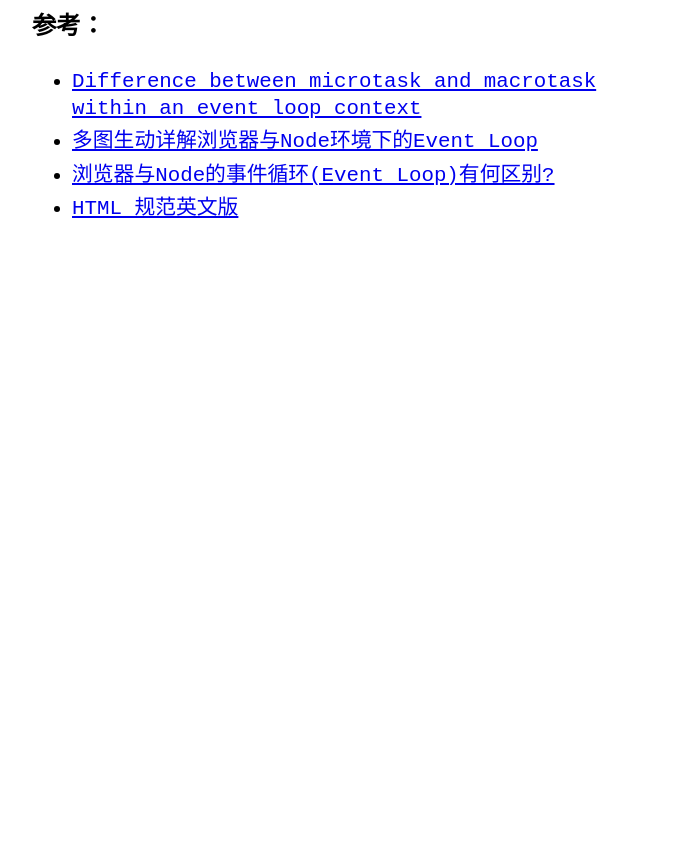
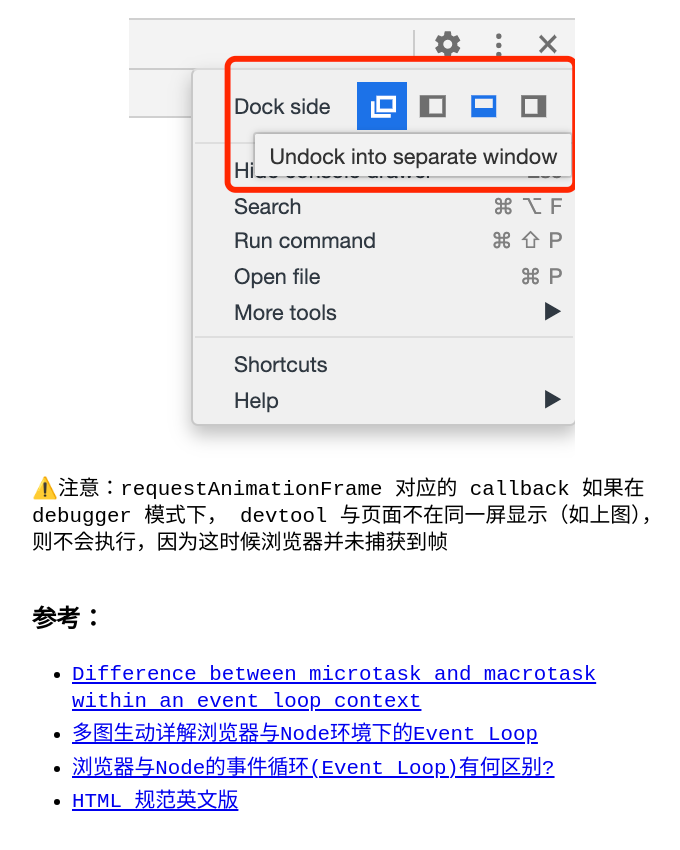
Before and after one commit to kvsur/kvsur.github.io, a Jekyll site: the page built from _posts/2020-11-30-js-event-loop.md, in a window 1280 px wide and 900 px high, scrolled down 9451 px. Shown: the top 850 px of the window, without its empty margins (288-968 px from the left). Built offline with Jekyll 4.4.1, drawn with Linux system fonts in a browser that asks for light colours; before the commit the page ends 9758 px from its top, so only the background shows below that.

Commit message:
@update eventloop - devtool tip

````diff
--- a/_posts/2020-11-30-js-event-loop.md
+++ b/_posts/2020-11-30-js-event-loop.md
@@ -382,6 +382,10 @@ function fn() {
 fn();
 ```
 
+![devtool-png](/assets/images/event-loop-devtool.png)
+
+<span>⚠️注意：requestAnimationFrame 对应的 callback 如果在debugger 模式下， devtool 与页面不在同一屏显示（如上图），则不会执行，因为这时候浏览器并未捕获到帧</span>
+
 ### 参考：
 
 - [Difference between microtask and macrotask within an event loop context](https://stackoverflow.com/questions/25915634/difference-between-microtask-and-macrotask-within-an-event-loop-context)
````
Also changed, not shown: assets/images/event-loop-devtool.png (added).
